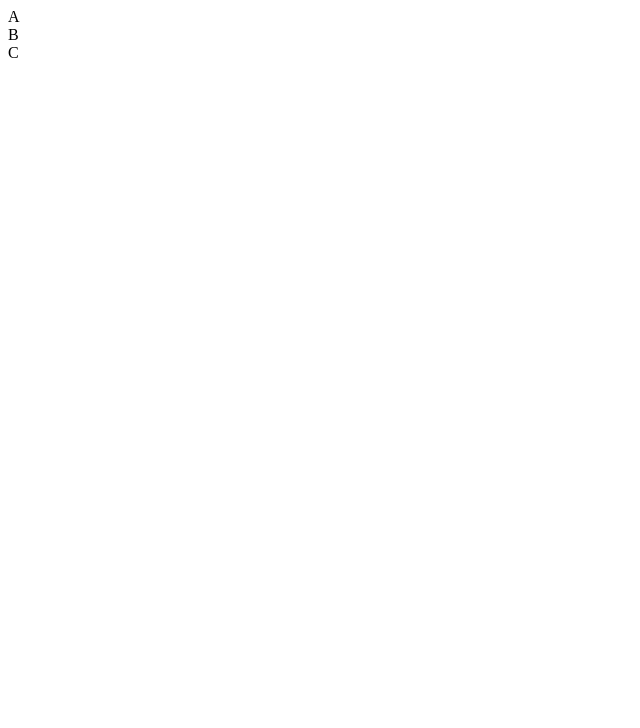
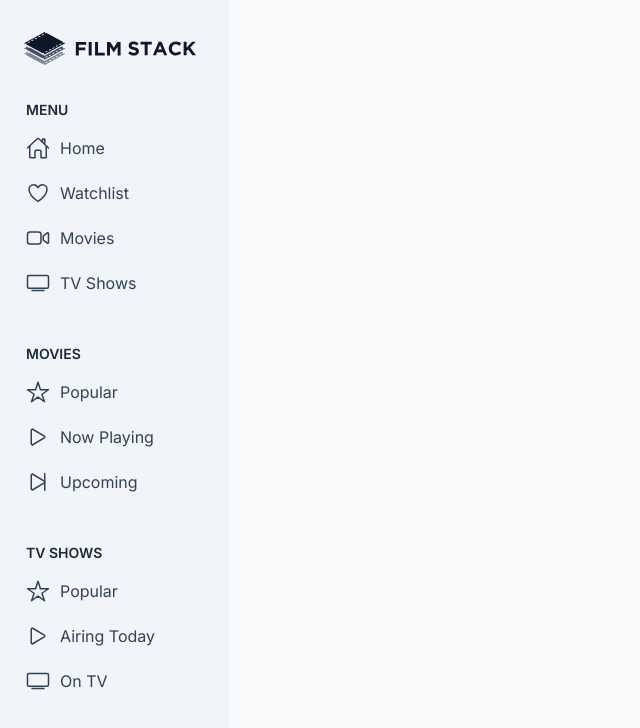
Before and after one commit to itsashish1801/filmstack, a website: page index.html in a window 1280 px wide. Shown: the whole page, without its empty margins (0-640 px from the left). Drawn offline with nearby package versions, Linux system fonts and the light colour scheme.

Commit message:
Build left sidebar.

```diff
--- a/index.html
+++ b/index.html
@@ -8,7 +8,7 @@
     <link rel="preconnect" href="https://fonts.googleapis.com" />
     <link rel="preconnect" href="https://fonts.gstatic.com" crossorigin />
     <link
-      href="https://fonts.googleapis.com/css2?family=Poppins:wght@300;400;500;600;700&display=swap"
+      href="https://fonts.googleapis.com/css2?family=Inter:wght@400;500;600;700&display=swap"
       rel="stylesheet"
     />
 
@@ -18,10 +18,107 @@
     <title>Film Stack - Your movie database</title>
   </head>
   <body>
-    <div>
-      <div>A</div>
-      <div>B</div>
-      <div>C</div>
+    <div class="page">
+      <nav class="left-sidebar-container">
+        <img
+          src="./src/assets/filmstack-logo.svg"
+          alt="Filmstack logo"
+          class="logo"
+        />
+
+        <div class="left-sidebar-container-content">
+          <div class="left-sidebar-container-content-block">
+            <h3 class="left-sidebar-container-content-block-heading">Menu</h3>
+            <ul class="left-sidebar-container-content-block-list">
+              <li>
+                <button class="btn-left-sidebar">
+                  <ion-icon name="home-outline"></ion-icon>
+                  <span>Home</span>
+                </button>
+              </li>
+              <li>
+                <button class="btn-left-sidebar">
+                  <ion-icon name="heart-outline"></ion-icon>
+                  <span>Watchlist</span>
+                </button>
+              </li>
+              <li>
+                <button class="btn-left-sidebar">
+                  <ion-icon name="videocam-outline"></ion-icon>
+                  <span>Movies</span>
+                </button>
+              </li>
+              <li>
+                <button class="btn-left-sidebar">
+                  <ion-icon name="tv-outline"></ion-icon>
+                  <span>TV Shows</span>
+                </button>
+              </li>
+            </ul>
+          </div>
+
+          <div class="left-sidebar-container-content-block">
+            <h3 class="left-sidebar-container-content-block-heading">Movies</h3>
+            <ul class="left-sidebar-container-content-block-list">
+              <li>
+                <button class="btn-left-sidebar">
+                  <ion-icon name="star-outline"></ion-icon>
+                  <span>Popular</span>
+                </button>
+              </li>
+              <li>
+                <button class="btn-left-sidebar">
+                  <ion-icon name="play-outline"></ion-icon>
+                  <span>Now Playing</span>
+                </button>
+              </li>
+              <li>
+                <button class="btn-left-sidebar">
+                  <ion-icon name="play-skip-forward-outline"></ion-icon>
+                  <span>Upcoming</span>
+                </button>
+              </li>
+            </ul>
+          </div>
+
+          <div class="left-sidebar-container-content-block">
+            <h3 class="left-sidebar-container-content-block-heading">
+              TV Shows
+            </h3>
+            <ul class="left-sidebar-container-content-block-list">
+              <li>
+                <button class="btn-left-sidebar">
+                  <ion-icon name="star-outline"></ion-icon>
+                  <span>Popular</span>
+                </button>
+              </li>
+              <li>
+                <button class="btn-left-sidebar">
+                  <ion-icon name="play-outline"></ion-icon>
+                  <span>Airing Today</span>
+                </button>
+              </li>
+              <li>
+                <button class="btn-left-sidebar">
+                  <ion-icon name="tv-outline"></ion-icon>
+                  <span>On TV</span>
+                </button>
+              </li>
+            </ul>
+          </div>
+        </div>
+      </nav>
+
+      <main class="main-container"></main>
     </div>
+
+    <script
+      type="module"
+      src="https://unpkg.com/ionicons@5.5.2/dist/ionicons/ionicons.esm.js"
+    ></script>
+    <script
+      nomodule
+      src="https://unpkg.com/ionicons@5.5.2/dist/ionicons/ionicons.js"
+    ></script>
   </body>
 </html>
--- a/src/styles/dashboard.css
+++ b/src/styles/dashboard.css
@@ -0,0 +1,76 @@
+:root {
+  --primary-900: #0f172a;
+  --primary-800: #1e293b;
+  --primary-700: #334155;
+  --primary-600: #475569;
+
+  --primary-200: #e2e8f0;
+  --primary-100: #f1f5f9;
+  --primary-50: #f8fafc;
+}
+
+.page {
+  display: flex;
+}
+
+.logo {
+  padding-right: 1rem;
+}
+
+.left-sidebar-container {
+  width: 18vw;
+  height: 100vh;
+  padding: 3.2rem 2.4rem;
+  background-color: var(--primary-100);
+}
+
+.btn-left-sidebar {
+  width: 100%;
+  display: inline-flex;
+  align-items: center;
+  color: var(--primary-700);
+  padding: 0.6rem 0;
+  gap: 10px;
+  font-size: 1.6rem;
+  cursor: pointer;
+}
+
+.left-sidebar-container-content {
+  margin-top: 3.2rem;
+  display: flex;
+  flex-direction: column;
+  gap: 4.2rem;
+  margin-left: -0.8rem;
+}
+
+.left-sidebar-container-content-block-list {
+  list-style: none;
+  margin-top: 1rem;
+  display: flex;
+  flex-direction: column;
+  gap: 0.5rem;
+}
+
+.left-sidebar-container-content-block-list li {
+  padding: 0.2rem 1rem;
+  border-radius: 100px;
+  transition: all 0.1s ease-in;
+}
+
+.left-sidebar-container-content-block-list li:hover {
+  background: var(--primary-200);
+}
+
+.left-sidebar-container-content-block-heading {
+  text-transform: uppercase;
+  font-size: 1.4rem;
+  font-weight: 600;
+  color: var(--primary-800);
+  padding-left: 1rem;
+}
+
+.main-container {
+  width: 82vw;
+  background: var(--primary-50);
+  height: 100vh;
+}
--- a/src/styles/general.css
+++ b/src/styles/general.css
@@ -0,0 +1,28 @@
+*,
+*::after,
+*::before {
+  margin: 0;
+  padding: 0;
+  box-sizing: border-box;
+}
+
+html {
+  font-size: 62.5%;
+}
+
+body {
+  font-family: 'Inter', sans-serif;
+  font-size: 1.6rem;
+  font-weight: 400;
+  color: #0f172a;
+}
+
+button {
+  border: none;
+  background: none;
+  font-family: inherit;
+}
+
+ion-icon {
+  font-size: 2.4rem;
+}
```
Also changed, not shown: 1 other file.
